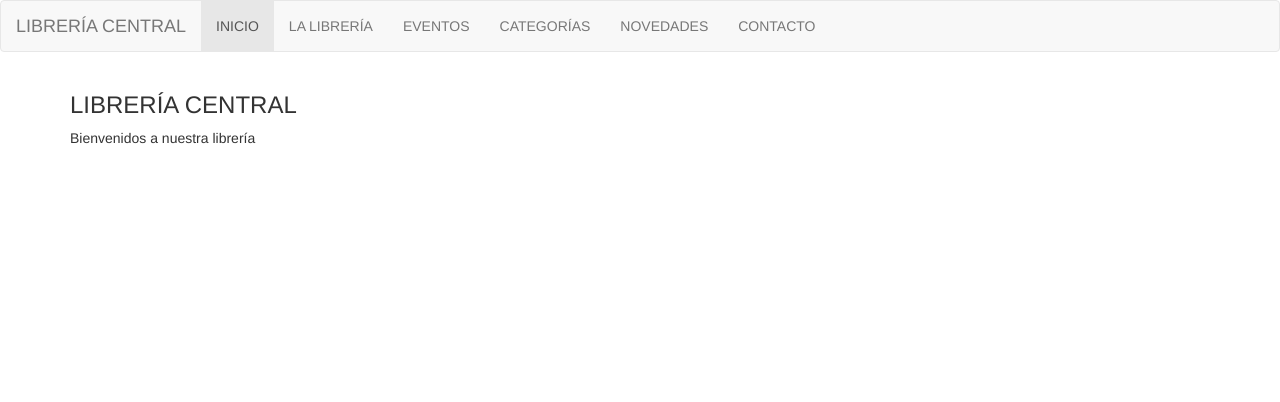
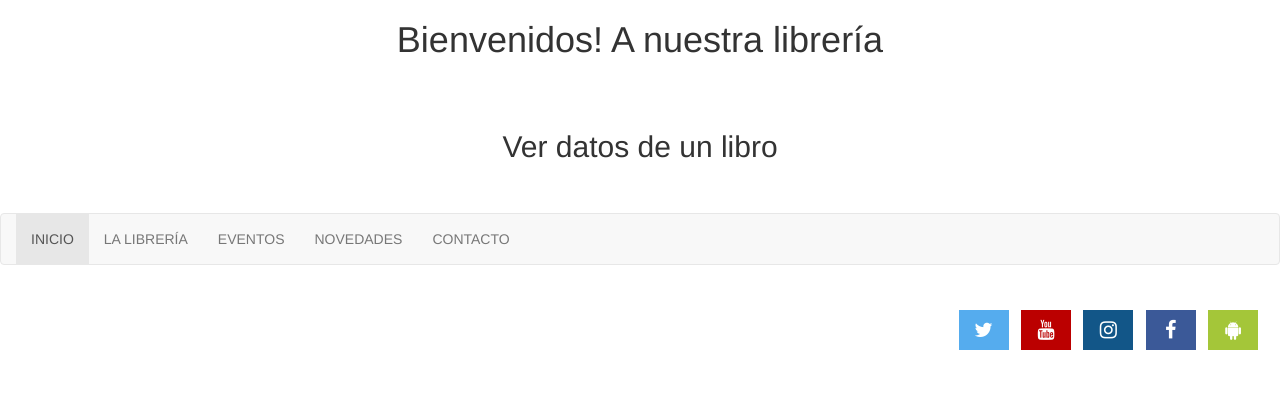
Before and after one commit to Yleperez/libreria-Ylenia, a PHP site: template views/libros_ver.php in a window 1280 px wide. Shown: the top 402 px of the page. Before the commit the page ends 144 px from the top, so only its background shows below. Run offline with PHP 8.4, Linux system fonts and the light colour scheme; the template is opened without the code that fills it, so the values that code supplies are empty.

Commit message:
libreria Ylenia

```diff
--- a/views/libros_ver.php
+++ b/views/libros_ver.php
@@ -1,34 +1,102 @@
 <!DOCTYPE html>
 <html lang="en">
 <head>
-  <title>Bootstrap Example</title>
+    <!---<meta charset="utf-8">
+    <meta name="viewport" content="width=device-width, initial-scale=1">
+    <link rel="stylesheet" href="https://maxcdn.bootstrapcdn.com/bootstrap/3.4.1/css/bootstrap.min.css">
+    <script src="https://ajax.googleapis.com/ajax/libs/jquery/3.6.4/jquery.min.js"></script>
+    <script src="https://maxcdn.bootstrapcdn.com/bootstrap/3.4.1/js/bootstrap.min.js"></script>--->
+    <link rel="stylesheet" href="https://maxcdn.bootstrapcdn.com/bootstrap/3.4.1/css/bootstrap.min.css">
+    <script src="https://ajax.googleapis.com/ajax/libs/jquery/3.6.4/jquery.min.js"></script>
+    <script src="https://maxcdn.bootstrapcdn.com/bootstrap/3.4.1/js/bootstrap.min.js"></script>
+    <meta name="viewport" content="width=device-width, initial-scale=1">
+    <link rel="stylesheet" href="https://cdnjs.cloudflare.com/ajax/libs/font-awesome/4.7.0/css/font-awesome.min.css">
+    <link rel='stylesheet' type='text/css' media='screen' href='miestilo.css'>
+      <title>VISUALIZAR LIBROS</title>
+
+      <style>
+        h1{
+            text-align:center;
+        }
+
+        p{
+            text-align: center;
+        }
+
+        p{
+            text-align: right;
+            padding: 20px;
+            font-size: 30px;
+        }
+
+        h2{
+            text-align: center;
+            font-size: 8px;
+        }
+
+        img {
+            margin: 10px;
+            border-radius: 8px;
+        }
+
+
+    </style>
+
+</head>
+<body>
+
+    <h1>Bienvenidos! A nuestra librería</h1><br><br>
+
+    <h2>Ver datos de un libro</h2><br><br>
+
     <meta charset="utf-8">
     <meta name="viewport" content="width=device-width, initial-scale=1">
     <link rel="stylesheet" href="https://maxcdn.bootstrapcdn.com/bootstrap/3.4.1/css/bootstrap.min.css">
     <script src="https://ajax.googleapis.com/ajax/libs/jquery/3.6.4/jquery.min.js"></script>
     <script src="https://maxcdn.bootstrapcdn.com/bootstrap/3.4.1/js/bootstrap.min.js"></script>
-</head>
-<body>
 
     <nav class="navbar navbar-default">
     <div class="container-fluid">
     <div class="navbar-header">
-      <a class="navbar-brand" href="#">LIBRERÍA CENTRAL</a>
     </div>
         <ul class="nav navbar-nav">
-      <li class="active"><a href="#">INICIO</a></li>
-      <li><a href="#">LA LIBRERÍA</a></li>
-      <li><a href="#">EVENTOS</a></li>
-      <li><a href="#">CATEGORÍAS</a></li>
-      <li><a href="#">NOVEDADES</a></li>
-      <li><a href="#">CONTACTO</a></li>
+            <li class="active"><a href="/libreria/">INICIO</a></li>
+            <li><a href="views/libros_libreria.php">LA LIBRERÍA</a></li>
+            <li><a href="views/libros_eventos.php">EVENTOS</a></li>
+            <li><a href="/libreria/index.php?controller=libros&action=listar">NOVEDADES</a></li>
+            <li><a href="views/libros_contacto.php">CONTACTO</a></li>
         </ul>
     </div>
     </nav>
 
+
+    <p>
+        <a href="#" class="fa fa-twitter"></a>
+	    <a href="#" class="fa fa-youtube"></a>
+	    <a href="#" class="fa fa-instagram"></a>
+	    <a href="#" class="fa fa-facebook"></a>
+	    <a href="#" class="fa fa-android"></a>
+    </p><br><br>
+
     <div class="container">
-  <h3>LIBRERÍA CENTRAL</h3>
-  <p>Bienvenidos a nuestra librería</p>
+      <table class="table table-bordered" border="1">
+         <tr>
+            <th>FOTO</th>
+            <th>TITULO</th>
+            <th>PRECIO</th>
+            <th>DESCRIPCIÓN</th>
+            <th>N_PGAS</th>
+            <th>EDITORIAL</th>
+         </tr>
+         <tr>
+         <td><img src="./imagenes/<?php echo $libro['foto']?>"></td>
+            <td><?php echo $libro['titulo'] ?></td>
+            <td><?php echo number_format($libro['precio'],2)?></td>
+            <td><?php echo $libro['descripcion'] ?></td>
+            <td><?php echo number_format($libro['n_pags']) ?></td>
+            <td><?php echo $libro['editorial'] ?></td>
+         </tr>
+      </table>
       </div>
 
 </body>
```
Lines whose indentation alone changed are shown as unchanged.
